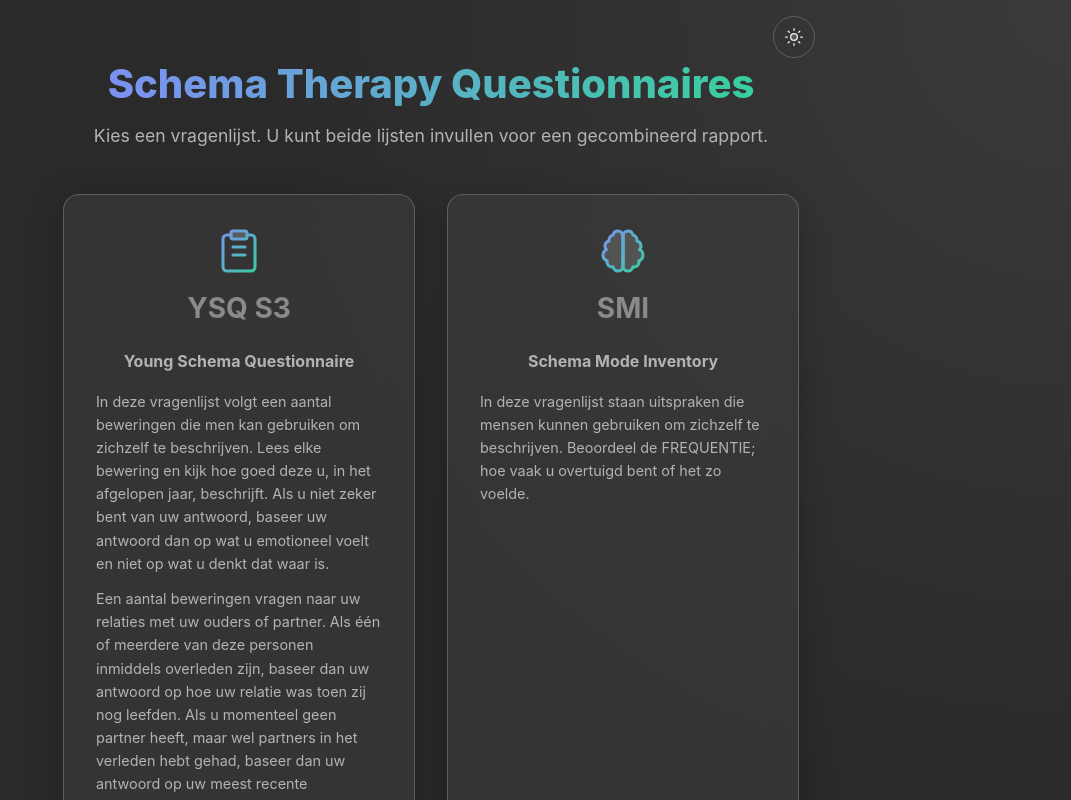
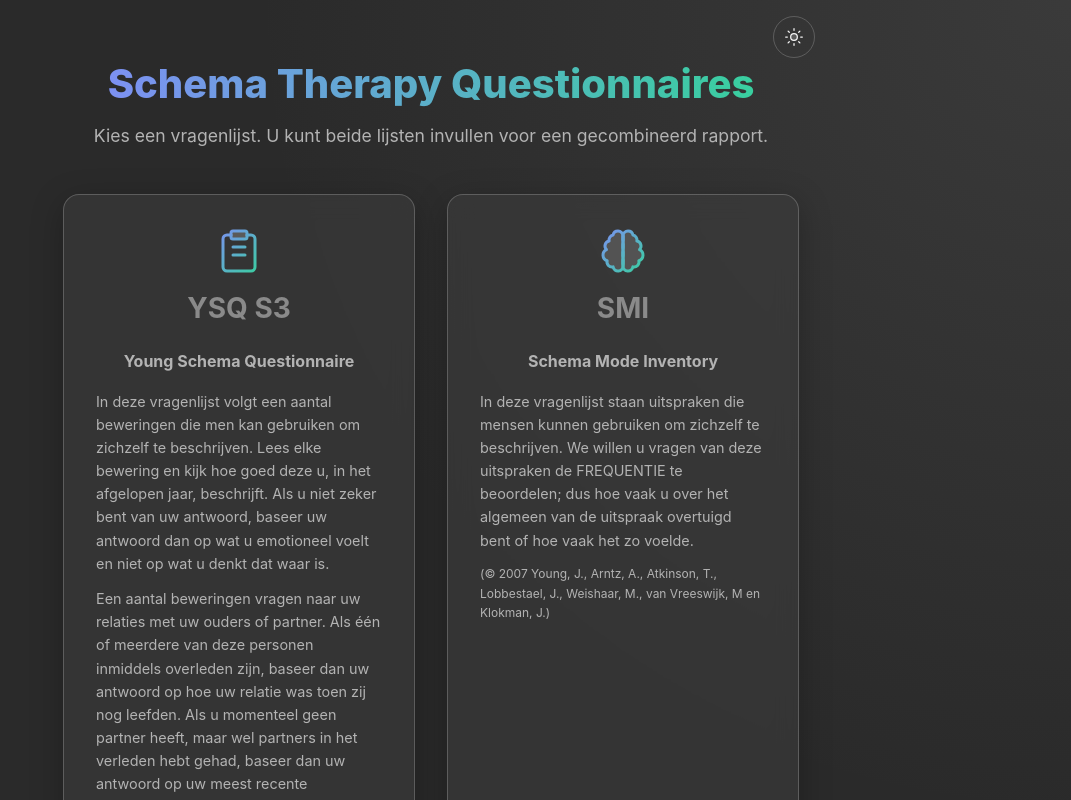
Before and after one commit to radder1972/STA, a React (Vite) app: page / in a window 1280 px wide. Shown: the top 800 px of the page, without its empty margins (209-1280 px from the left). Built offline with nearby package versions, Linux system fonts and the light colour scheme.

Commit message:
Update SMI instructietekst op startpagina met copyright

```diff
--- a/src/components/Home.jsx
+++ b/src/components/Home.jsx
@@ -46,7 +46,12 @@ export default function Home({ onStart, completedTests, onViewResults }) {
           <h2>SMI {isSmiDone && <CheckIcon size={24} color="var(--success, #10b981)" style={{display: 'inline', verticalAlign: 'middle'}} />}</h2>
           <p style={{ fontWeight: 'bold' }}>Schema Mode Inventory</p>
           <p style={{ fontSize: '0.9rem', textAlign: 'left', marginTop: '1rem' }}>
-             {isSmiDone ? "U heeft deze vragenlijst reeds ingevuld! Klik om eventueel opnieuw te beginnen." : "In deze vragenlijst staan uitspraken die mensen kunnen gebruiken om zichzelf te beschrijven. Beoordeel de FREQUENTIE; hoe vaak u overtuigd bent of het zo voelde."}
+             {isSmiDone ? "U heeft deze vragenlijst reeds ingevuld! Klik om eventueel opnieuw te beginnen." : (
+              <>
+                <span style={{ display: 'block', marginBottom: '0.8rem' }}>In deze vragenlijst staan uitspraken die mensen kunnen gebruiken om zichzelf te beschrijven. We willen u vragen van deze uitspraken de FREQUENTIE te beoordelen; dus hoe vaak u over het algemeen van de uitspraak overtuigd bent of hoe vaak het zo voelde.</span>
+                <span style={{ display: 'block', fontSize: '0.75rem', color: 'var(--text-muted)' }}>(© 2007 Young, J., Arntz, A., Atkinson, T., Lobbestael, J., Weishaar, M., van Vreeswijk, M en Klokman, J.)</span>
+              </>
+             )}
           </p>
         </div>
       </div>
```
